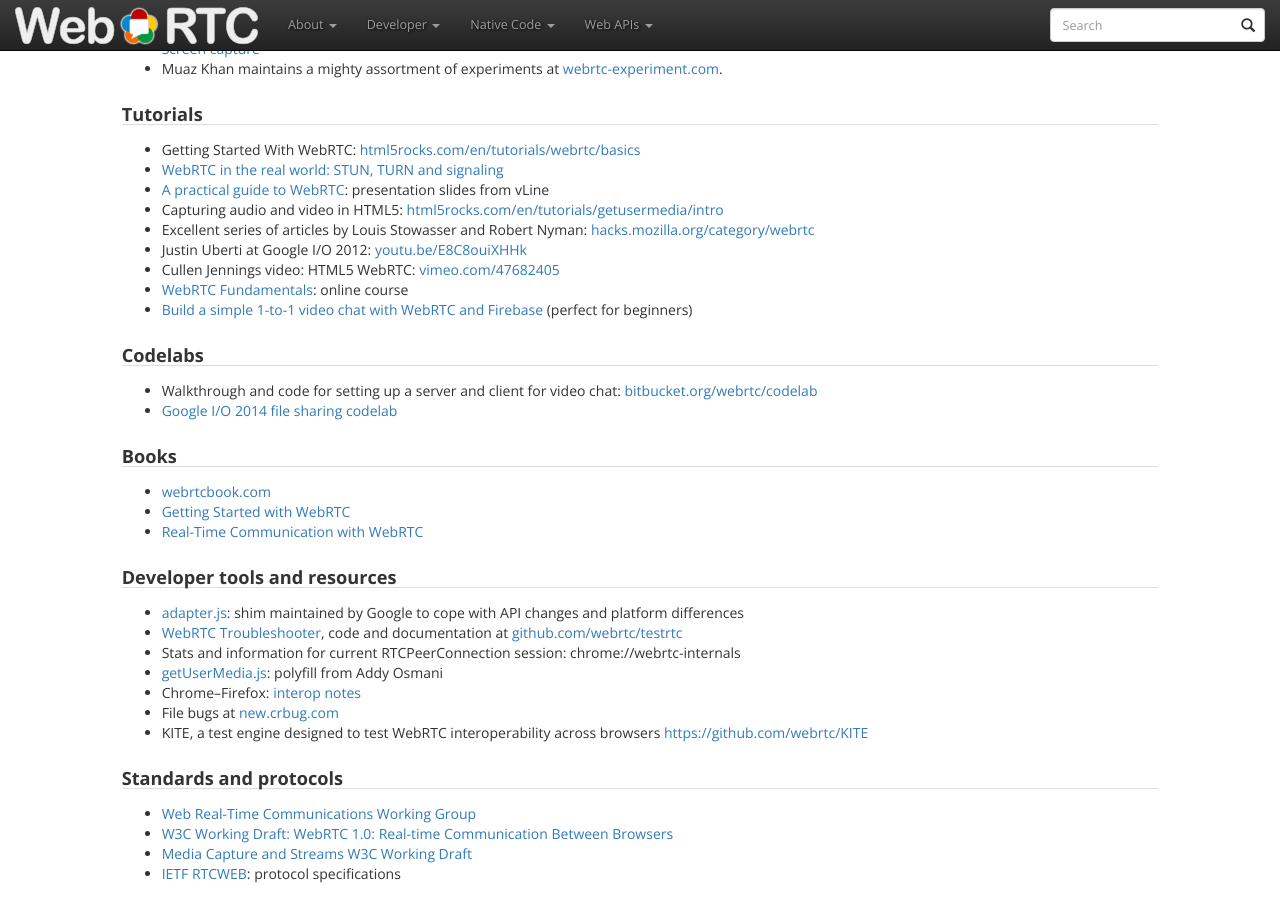
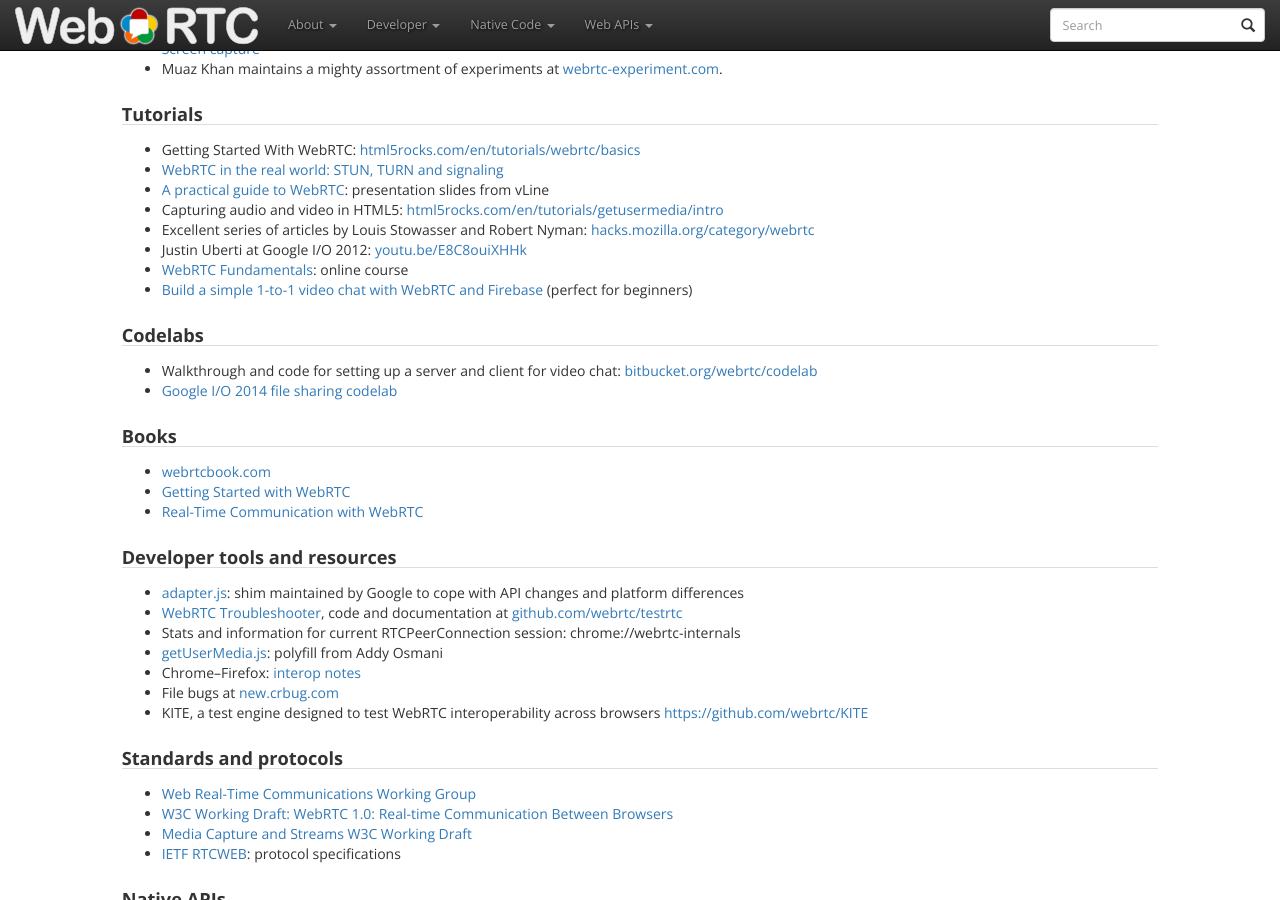
Before and after one commit to webrtc/webrtc-org, a Jekyll site: the page built from start/index.md, in a window 1280 px wide and 900 px high, scrolled down 766 px. Built offline with Jekyll 4.4.1, drawn with Linux system fonts in a browser that asks for light colours; nearby versions of some CDN libraries.

Commit message:
remove cullen video
Its a great video but this breaks the CI tests for reasons which are hard to understand

```diff
--- a/start/index.md
+++ b/start/index.md
@@ -50,7 +50,6 @@ More resources below.
 * Capturing audio and video in HTML5: [html5rocks.com/en/tutorials/getusermedia/intro](http://html5rocks.com/en/tutorials/getusermedia/intro)
 * Excellent series of articles by Louis Stowasser and Robert Nyman: [hacks.mozilla.org/category/webrtc](https://hacks.mozilla.org/category/webrtc/)
 * Justin Uberti at Google I/O 2012: [youtu.be/E8C8ouiXHHk](https://youtube.com/watch?v=E8C8ouiXHHk)
-* Cullen Jennings video: HTML5 WebRTC: [vimeo.com/47682405](https://vimeo.com/47682405)
 * [WebRTC Fundamentals](https://www.pluralsight.com/courses/webrtc-fundamentals): online course
 * [Build a simple 1-to-1 video chat with WebRTC and Firebase](https://websitebeaver.com/insanely-simple-webrtc-video-chat-using-firebase-with-codepen-demo) (perfect for beginners)
 
```
